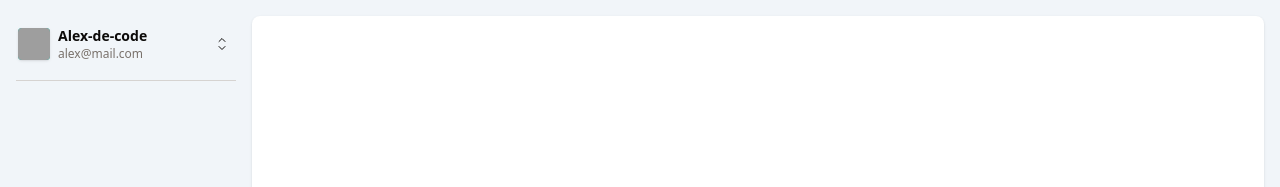
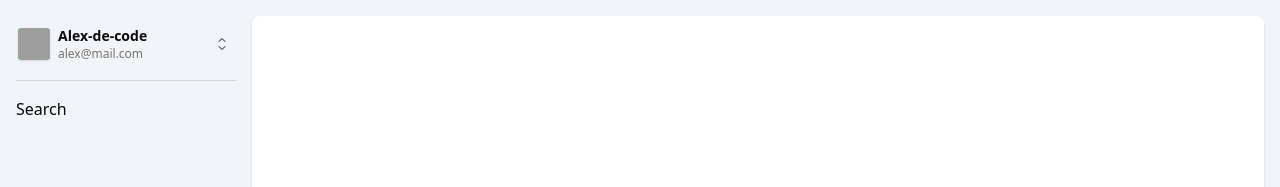
Before and after one commit to Alex-de-code/admin-dashboard-1, a React (Vite) app: page / in a window 1280 px wide. Shown: the top 187 px of the page. Built offline with nearby package versions, Linux system fonts and the light colour scheme; grey boxes are pictures that could not be loaded.

Commit message:
created search file + imported it

```diff
--- /dev/null
+++ b/src/components/Sidebar/Search.jsx
@@ -0,0 +1,7 @@
+import React from "react";
+
+const Search = () => {
+  return <div>Search</div>;
+};
+
+export default Search;
--- a/src/components/Sidebar/Sidebar.jsx
+++ b/src/components/Sidebar/Sidebar.jsx
@@ -1,11 +1,13 @@
 import React from "react";
 import AccountToggle from "./AccountToggle";
+import Search from "./Search";
 
 const Sidebar = () => {
   return (
     <div>
       <div className="overflow-y-auto sticky top-4 h-[calc(100dvh-32px-48px)]">
         <AccountToggle />
+        <Search />
         {/* <div className="h-[200dvh]">Content</div> */}
       </div>
       {/* TODO: Plan toggle */}
```
